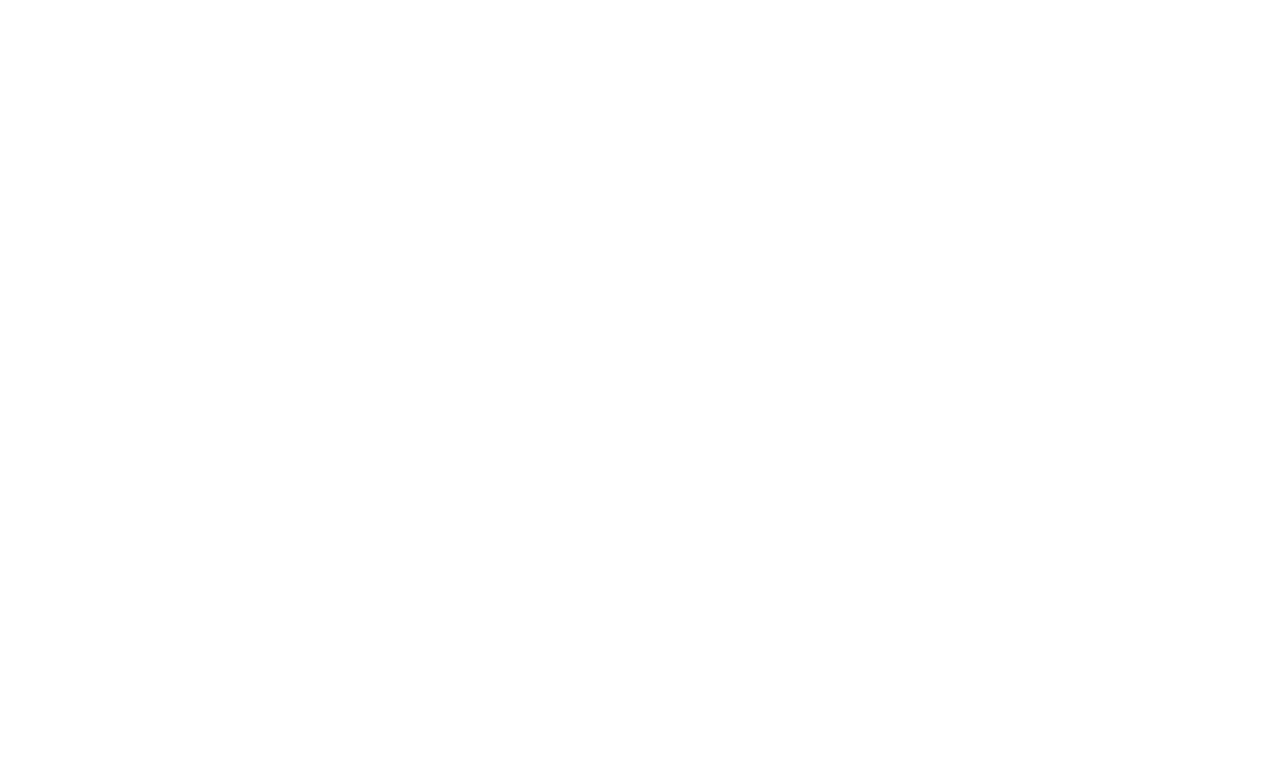
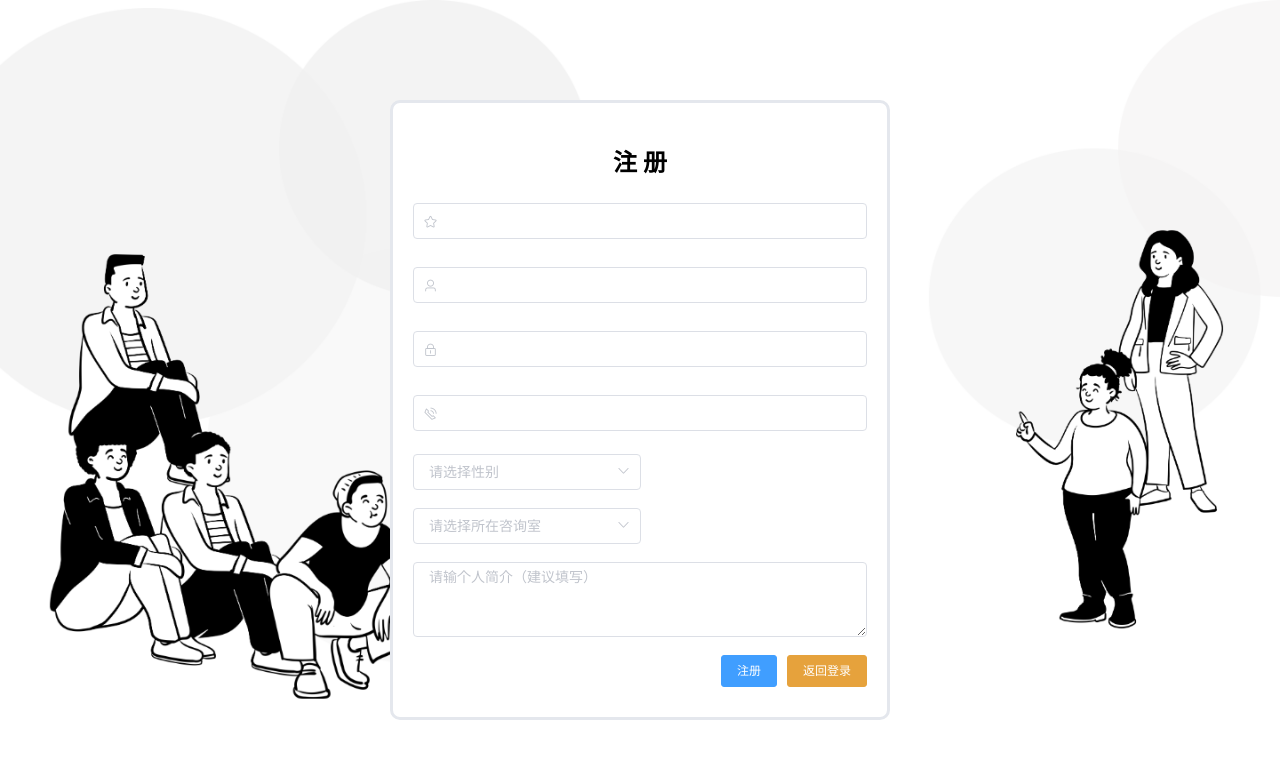
Before and after one commit to Chutiiing/web_MentalHealthSystem, a Vue app: page /signIn in a window 1280 px wide. Shown: the top 758 px of the page. Built offline with nearby package versions, Linux system fonts and the light colour scheme.

Commit message:
注册功能实现

```diff
--- a/src/components/Header.vue
+++ b/src/components/Header.vue
@@ -5,7 +5,7 @@
             <span :class="collapseBtnClass" style="cursor: pointer; font-size: 20px" @click="collapse"></span>
         </div>
         <el-dropdown style="width: 100px; cursor: pointer">
-            <span>{{user}}</span><i class="el-icon-arrow-down" style="margin-left: 5px"></i>
+            <span>{{username}}</span><i class="el-icon-arrow-down" style="margin-left: 5px"></i>
             <el-dropdown-menu slot="dropdown" style="width: 100px; text-align: center">
                 <el-dropdown-item style="font-size: 14px; padding: 5px 0">个人中心</el-dropdown-item>
                 <el-dropdown-item style="font-size: 14px; padding: 5px 0">
@@ -18,6 +18,8 @@
 
 <script>
 
+import request from '@/utils/request'
+
 export default {
     name:"Header",
     props:{
@@ -25,13 +27,20 @@
     },
     data() {
         return {
-            user:localStorage.getItem("user") ? JSON.parse(localStorage.getItem("user")) : ""
+            user:localStorage.getItem("user") ? JSON.parse(localStorage.getItem("user")) : "",
+            username:"?"
         }
+    },
+    created(){
+        request.get("teacher/search/"+this.user).then(res =>{
+            this.username = res.username
+        })
     },
     methods: {
         collapse() {
             this.$emit("asideCollapse")
         },
+
         //退出登录
         loginOut() {
             this.$router.push("/login")
--- a/src/router/index.js
+++ b/src/router/index.js
@@ -12,23 +12,20 @@
     redirect:"/student",            //重定向到"/student"
     children:[
       {path: 'student',name: 'student',component: () => import('../views/Student.vue')},   //学生管理
-      {path: 'analysis',name: 'analysis',component: () => import('../views/Analysis.vue')},  //数据统计
-      {path: 'TestTable',name: 'TestTable',component: () => import('../views/TestTable.vue')},  //数据统计
-      {path: 'booking',name: 'booking',component: () => import('../views/Booking.vue')}  //数据统计
+      {path: 'analysis',name: 'analysis',component: () => import('../views/Analysis.vue')},  //数据分析
+      {path: 'TestTable',name: 'TestTable',component: () => import('../views/TestTable.vue')},  //量表管理
+      {path: 'booking',name: 'booking',component: () => import('../views/Booking.vue')}  //咨询室预约
     ]
-  },
-  {
-    path: '/about',
-    name: 'about',
-    // route level code-splitting
-    // this generates a separate chunk (about.[hash].js) for this route
-    // which is lazy-loaded when the route is visited.
-    component: () => import(/* webpackChunkName: "about" */ '../views/AboutView.vue')
   },
   {
     path: '/login',
     name: 'login',
     component: () => import('../views/Login.vue')
+  },
+  {
+    path: '/signIn',
+    name: 'signIn',
+    component: () => import('../views/SignInView.vue')
   }
 ]
 
--- a/src/views/AboutView.vue
+++ /dev/null
@@ -1,5 +0,0 @@
-<template>
-  <div class="about">
-    <h1>This is an about page</h1>
-  </div>
-</template>
--- a/src/views/Login.vue
+++ b/src/views/Login.vue
@@ -8,15 +8,15 @@
     <div style="margin: 100px auto; background-color: #fff; width: 350px; height: 300px; padding: 20px; border-radius: 10px; border: medium solid rgb(228,231,237)">
       <div style="margin: 20px 0; text-align: center; font-size: 24px"><b>登 录</b></div>
       <el-form :model="user" :rules="rules" ref="userForm">
-        <el-form-item prop="username">
-          <el-input size="medium" style="margin: 10px 0" prefix-icon="el-icon-user" v-model="user.username"></el-input>
+        <el-form-item prop="tno">
+          <el-input size="medium" style="margin: 10px 0" prefix-icon="el-icon-user" v-model="user.tno"></el-input>
         </el-form-item>
         <el-form-item prop="password">
           <el-input size="medium" style="margin: 10px 0" prefix-icon="el-icon-lock" show-password v-model="user.password"></el-input>
         </el-form-item>
         <el-form-item style="margin: 10px 0; text-align: right">
           <el-button type="primary" size="small"  autocomplete="off" @click="login">登录</el-button>
-          <el-button type="warning" size="small"  autocomplete="off">注册</el-button>
+          <el-button type="warning" size="small"  autocomplete="off" @click="signIn">注册</el-button>
         </el-form-item>
       </el-form>
     </div>
@@ -32,11 +32,11 @@
     data(){
         return {
             user:{
-                username:"",
+                tno:"",
                 password:""
             },
             rules: {
-                username: [
+                tno: [
                     { required: true, message: '请输入工号', trigger: 'blur' },
                     { min: 3, max: 10, message: '长度在 3 到10个字符', trigger: 'blur' }
                 ],
@@ -46,29 +46,34 @@
                 ],
             },
             userForm:{
-                username:"",
+                tno:"",
                 password:""
             },
         }
     },
     methods:{
+        //登录
         login(){
             this.$refs['userForm'].validate((valid) => {
                 if (valid) {  // 表单校验合法则跳转
                     request.post("/teacher/login", this.user).then(res => {
-                    if(!res) {
-                        this.$message.error("用户名或密码错误")
-                    } else {
-                        //存储用户信息到浏览器
-                        localStorage.setItem("user",JSON.stringify(this.user.username))
-                        this.$router.push("/")
-                    }
+                        if(!res) {
+                            this.$message.error("账号或密码错误")
+                        } else {
+                            //存储用户信息到浏览器
+                            localStorage.setItem("user",JSON.stringify(this.user.tno))
+                            this.$router.push("/")
+                        }
                     })
                 }
                 else {
                     return false;
                 }
             });
+        },
+        //跳转到注册界面
+        signIn() {
+            this.$router.push("/signIn")
         }
     }
 }
--- /dev/null
+++ b/src/views/SignInView.vue
@@ -0,0 +1,141 @@
+<template>
+    <div class="wrapper">
+        <!-- 注册框 -->
+        <div style="margin: 100px auto; background-color: #fff; width: 500px; padding: 20px; border-radius: 10px; border: medium solid rgb(228,231,237)">
+            <div style="margin: 20px 0; text-align: center; font-size: 24px"><b>注 册</b></div>
+            <el-form :model="user" :rules="rules" ref="userForm">
+                <!-- 工号 -->
+                <el-form-item prop="tno">
+                    <el-input size="medium" style="margin: 5px 0" prefix-icon="el-icon-star-off" v-model="user.tno"></el-input>
+                </el-form-item>
+                <!-- 姓名 -->
+                <el-form-item prop="username">
+                    <el-input size="medium" style="margin: 5px 0" prefix-icon="el-icon-user" v-model="user.username"></el-input>
+                </el-form-item>
+                <!-- 密码 -->
+                <el-form-item prop="password">
+                    <el-input size="medium" style="margin: 5px 0" prefix-icon="el-icon-lock" show-password v-model="user.password"></el-input>
+                </el-form-item>
+                <!-- 电话 -->
+                <el-form-item prop="phone">
+                    <el-input size="medium" style="margin: 5px 0" prefix-icon="el-icon-phone-outline" v-model="user.phone"></el-input>
+                </el-form-item>
+                <!-- 性别 -->
+                <el-form-item prop="sex">
+                    <el-select  size="medium" v-model="user.sex" placeholder="请选择性别">
+                        <el-option label="男" value="男"></el-option>
+                        <el-option label="女" value="女"></el-option>
+                    </el-select>
+                </el-form-item>
+                <!-- 咨询室 -->
+                <el-form-item prop="room">
+                    <el-select size="medium" v-model="user.room" placeholder="请选择所在咨询室">
+                        <el-option label="咨询室1" value="咨询室1"></el-option>
+                        <el-option label="咨询室2" value="咨询室2"></el-option>
+                        <el-option label="咨询室3" value="咨询室3"></el-option>
+                        <el-option label="咨询室4" value="咨询室4"></el-option>
+                        <el-option label="咨询室5" value="咨询室5"></el-option>
+                    </el-select>
+                </el-form-item>
+                <!-- 个人简介 -->
+                <el-form-item>
+                    <el-input size="medium" type="textarea" :rows="3" placeholder="请输个人简介（建议填写）" v-model="user.introduction">
+                    </el-input>
+                </el-form-item>
+                <el-form-item style="margin: 10px 0; text-align: right">
+                <el-button type="primary" size="small"  autocomplete="off" @click="signIn">注册</el-button>
+                <el-button type="warning" size="small"  autocomplete="off" @click="back">返回登录</el-button>
+                </el-form-item>
+            </el-form>
+        </div>
+  </div>
+</template>
+
+<script>
+
+import request from '@/utils/request'
+
+export default {
+    name:"login",
+    data(){
+        return {
+            user:{
+                tno:"",
+                username:"",
+                password:"",
+                sex:"",
+                introduction:"",
+                phone:"",
+                room:""
+            },
+            rules: {
+                tno: [
+                    { required: true, message: '请输入工号', trigger: 'blur' },
+                    { min: 3, max: 10, message: '长度在 3 到10个字符', trigger: 'blur' }
+                ],
+                username: [
+                    {required: true, message: '请输入姓名', trigger: 'blur'},
+                    { min: 3, max: 10, message: '长度在 3 到10个字符', trigger: 'blur' }
+                ],
+                password: [
+                    { required: true, message: '请输入密码', trigger: 'blur' },
+                    { min: 3, max: 20, message: '长度在 3 到 20 个字符', trigger: 'blur' }
+                ],
+                phone: [
+                    {required: true, message: '请输入手机号', trigger: 'blur'},
+                    {min:11, max: 11, message: '请输入11位有效电话', trigger: 'blur'}
+                ],
+                sex: [
+                    {required: true, message: '请选择性别', trigger: 'blur'}
+                ],
+                room: [
+                    {required: true, message: '请选择咨询室', trigger: 'blur'}
+                ]
+            },
+            userForm:{
+                tno:"",
+                password:"",
+                sex:"",
+                introduction:"",
+                phone:"",
+                room:""
+            },
+        }
+    },
+    methods: {
+        //注册
+        signIn() {
+            this.$refs['userForm'].validate((valid) => {
+                if(valid){
+                    request.post("/teacher/insert", this.user).then(res => {
+                        if(res){
+                            this.$message.success("注册成功,请进行登录")
+                            //跳转登陆界面
+                            this.$router.push("/login")
+                        }
+                        else{
+                            this.$message.error("注册失败")
+                        }
+                    })
+                }
+                else {
+                    return false;
+                }
+            });
+        },
+        //返回登录
+        back(){
+            this.$router.push("/login")
+        }
+    }
+}
+</script>
+
+<style>
+.wrapper {
+    height: 100vh;
+    overflow: hidden;
+    background-image: url('~@/assets/login1.png');
+    background-size: cover;
+}
+</style>
--- a/src/views/Student.vue
+++ b/src/views/Student.vue
@@ -331,9 +331,9 @@
         //删除
         handleDel(sno){
             request.delete("/students/del/"+sno).then(res =>{
-            if(res){
-                this.$message.success("删除成功")
-                this.load();     //刷新页面
+                if(res){
+                    this.$message.success("删除成功")
+                    this.load();     //刷新页面
                 }
                 else{
                 this.$message.error("删除失败")
```
Also changed, not shown: src/views/PersonView.vue (added, +13 -0 lines).
